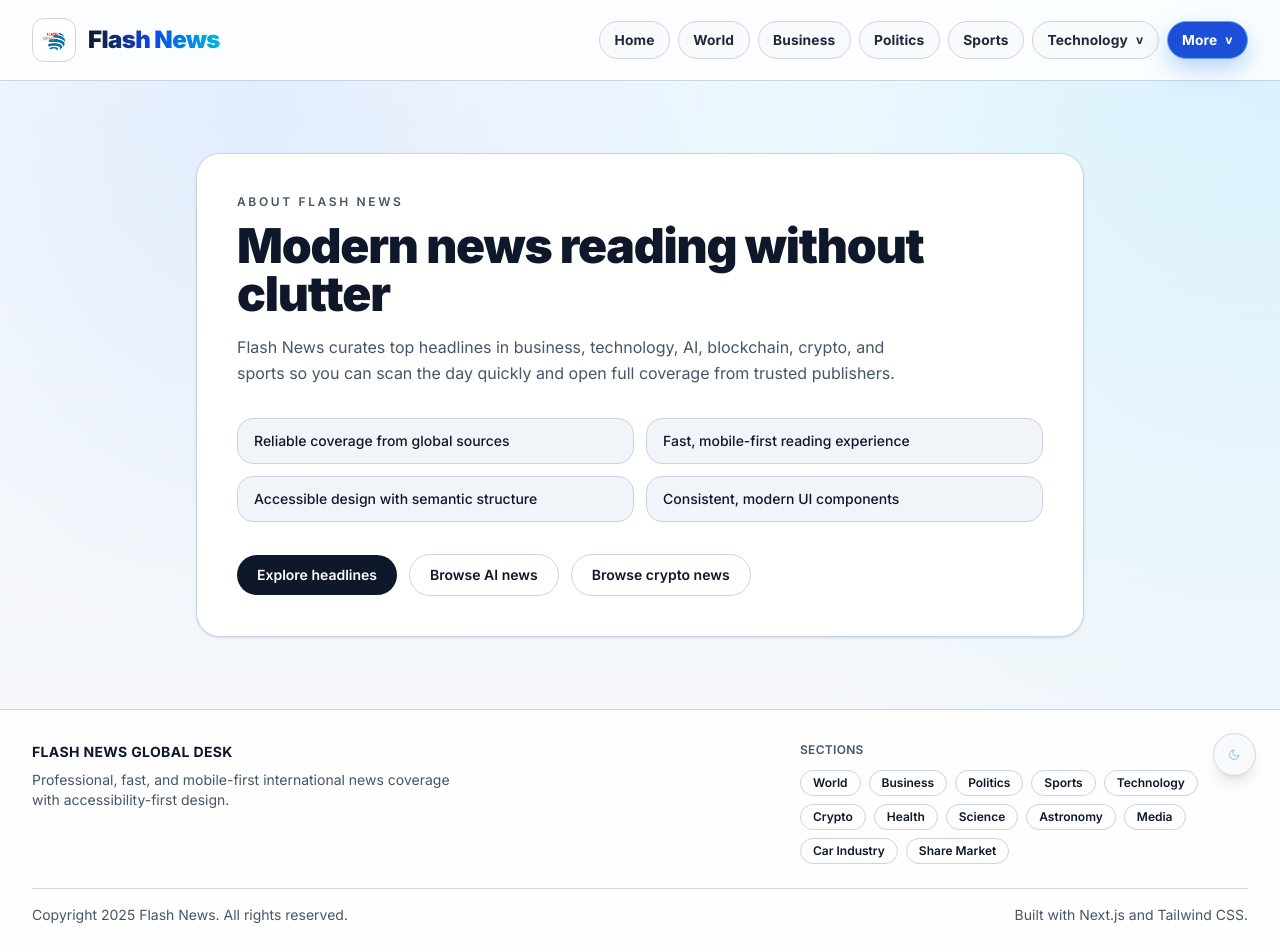
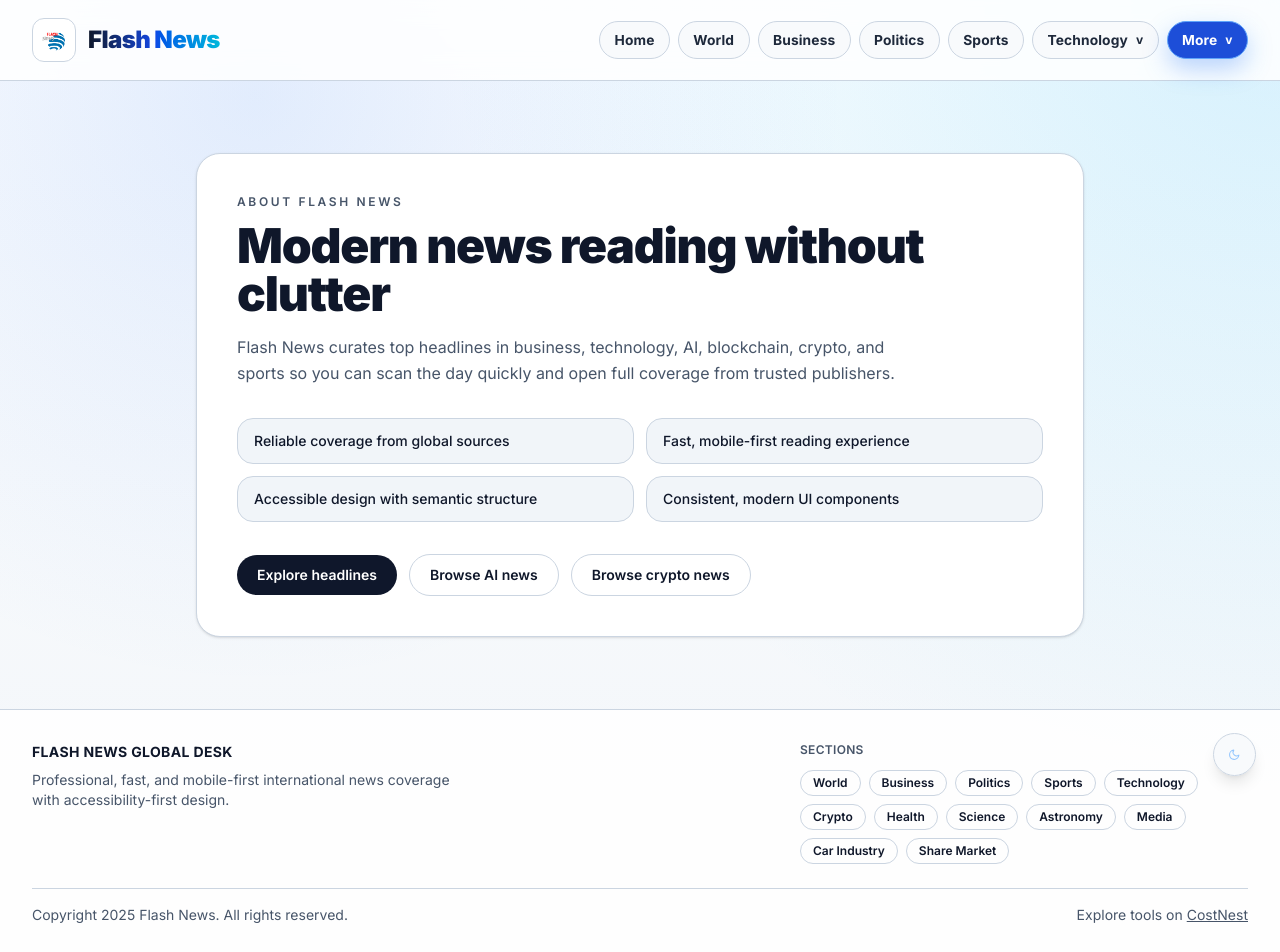
Before and after one commit to Qamrul-Hassan/News-APP, a Next.js app: page /about in a window 1280 px wide. Shown: the top 952 px of the page. Built offline with nearby package versions, Linux system fonts and the light colour scheme.

Commit message:
feat: add backlink to CostNest

```diff
--- a/app/components/Footer.tsx
+++ b/app/components/Footer.tsx
@@ -45,7 +45,7 @@ export default function Footer() {
 
         <div className="mt-6 flex flex-col items-start justify-between gap-2 border-t border-[color:var(--border-color)] pt-4 text-sm text-[color:var(--muted-text)] sm:flex-row sm:items-center">
           <p>Copyright {new Date().getFullYear()} Flash News. All rights reserved.</p>
-          <p>Built with Next.js and Tailwind CSS.</p>
+          <p>Explore tools on <a href="https://costnest.site" target="_blank" rel="noopener noreferrer" className="underline hover:text-blue-500 transition-colors">CostNest</a></p>
         </div>
       </div>
     </footer>
```
Also changed, not shown: 1 other file (tests, documents, lock files or other folders).
